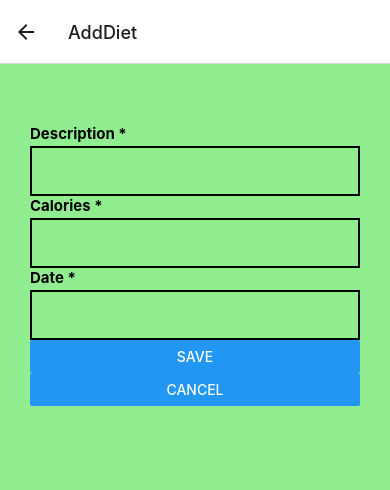
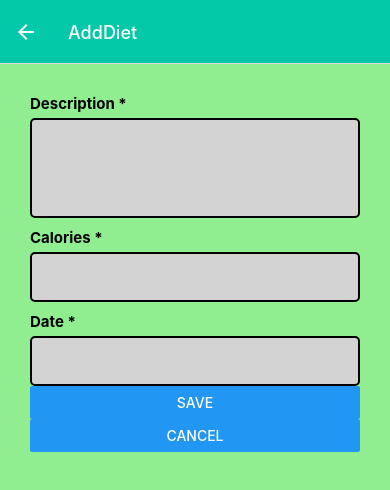
Before and after one commit to haorup/DietActivity, a React Native app: screen /AddDiet in a window 390 px wide. Shown: the top 490 px of the page. Built offline with nearby package versions, Linux system fonts and the light colour scheme.

Commit message:
create colorhelper const in stylehelper file, applied the color helperto all the headers and component

```diff
--- a/App.js
+++ b/App.js
@@ -8,7 +8,7 @@ import Settings from './Screens/Setting';
 import AddActivity from './Screens/AddActivity';
 import AddDiet from './Screens/AddDiet';
 import MaterialCommunityIcons from '@expo/vector-icons/MaterialCommunityIcons';
-import {StyleHelper, ColorHelper } from './Components/StyleHelper';
+import { StyleHelper, ColorHelper } from './Components/StyleHelper';
 import { DataProvider } from './Components/DataProvider';
 
 
@@ -31,6 +31,8 @@ function TabNavigator() {
       },
       tabBarActiveTintColor: ColorHelper.activeTabColor,
       tabBarInactiveTintColor: ColorHelper.inactiveTabColor,
+      headerStyle: { backgroundColor: ColorHelper.headerColor },
+      headerTintColor: ColorHelper.headerTintColor,
     })}>
       <Tab.Screen name="Activity" component={Activity} />
       <Tab.Screen name="Diet" component={Diet} />
@@ -42,13 +44,18 @@ function TabNavigator() {
 export default function App() {
   return (
     <DataProvider>
-    <NavigationContainer>
-    <Stack.Navigator>
+      <NavigationContainer>
+        <Stack.Navigator screenOptions={
+          {
+            headerStyle: { backgroundColor: ColorHelper.headerColor },
+            headerTintColor: ColorHelper.headerTintColor,
+          }
+        }>
           <Stack.Screen name="TabNavigator" component={TabNavigator} options={{ headerShown: false }} />
           <Stack.Screen name='AddActivity' component={AddActivity} options={{ headerBackTitle: 'Back' }} />
           <Stack.Screen name='AddDiet' component={AddDiet} options={{ headerBackTitle: 'Back' }} />
-    </Stack.Navigator>
-    </NavigationContainer>
+        </Stack.Navigator>
+      </NavigationContainer>
     </DataProvider>
   );
 }
--- a/Components/DatePicker.js
+++ b/Components/DatePicker.js
@@ -1,4 +1,4 @@
-import { StyleSheet, Text, View, TextInput } from 'react-native'
+import { StyleSheet, Text, View, TextInput, Platform } from 'react-native'
 import React from 'react'
 import DateTimePicker from '@react-native-community/datetimepicker';
 import { StyleHelper } from './StyleHelper';
@@ -28,13 +28,13 @@ export default function DatePicker({ date, setDate,
     return (
         <View>
             <Text style={StyleHelper.text}>Date *</Text>
-            <TextInput style={{ borderWidth: 2, borderColor: 'black', height: 50 }}
+            <TextInput style={[StyleHelper.input, { marginBottom: 0 }]}
                 onPressIn={handleDatePicker}
                 value={formattedDate} />
             {showDatePicker && <DateTimePicker
                 value={new Date()}
                 mode='date'
-                display="inline"
+                display={Platform.OS === 'ios' ? 'inline' : 'default'}
                 onChange={handleDateChange} />}
         </View>
     )
--- a/Components/Dropdown.js
+++ b/Components/Dropdown.js
@@ -16,6 +16,8 @@ export default function Dropdown({passedValue, setPassedValue}) {
     <View style={{ zIndex: open ? 1000 : 0 }}>
         <Text style={StyleHelper.text}>Activity *</Text>
         <DropDownPicker
+        style={StyleHelper.dropDown}
+        textStyle={{ fontSize: 15 }}
           placeholder="Select An Activity"
           open={open}
           value={passedValue}
--- a/Components/StyleHelper.js
+++ b/Components/StyleHelper.js
@@ -1,8 +1,14 @@
-import { StyleSheet } from 'react-native';
+import { StyleSheet, TextInput } from 'react-native';
 
 export const ColorHelper = {
     activeTabColor: 'orange',
     inactiveTabColor: 'gray',
+    inputBackgroundColor: '#d3d3d3',
+    blackColor: 'black',
+    headerColor: 'rgba(3, 201, 169, 1)',
+    headerTintColor: 'white',
+    firstBackgroundColor: 'lightgreen',
+    secondBackgroundColor: '#FFB6C1',
 }
 
 const commonStyles = {
@@ -12,18 +18,32 @@ const commonStyles = {
         // alignItems: 'center',
         // justifyContent: 'center',
         padding: 30,
-        paddingTop: 60,
-        paddingBottom: 120,
+        paddingTop: 30,
+        paddingBottom: 100,
       },
 
     text: {
-        color: 'black',
+        color: ColorHelper.blackColor,
         fontSize: 15,
         fontWeight: 'bold',
-        paddingBottom: 3,
-
-
+        marginBottom: 5,
       },
+    input: {
+        borderWidth: 2,
+        borderColor: ColorHelper.blackColor,
+        height: 50,
+        borderRadius: 5,
+        marginBottom: 10,
+        backgroundColor: ColorHelper.inputBackgroundColor,
+        fontSize: 15,
+        padding: 10,
+    },
+    dropDown: {
+        backgroundColor: ColorHelper.inputBackgroundColor,
+        borderColor: ColorHelper.blackColor,
+        borderWidth: 2,
+        marginBottom: 10,
+    },
 }
 
 export const StyleHelper = StyleSheet.create(commonStyles);
--- a/Screens/AddActivity.js
+++ b/Screens/AddActivity.js
@@ -54,7 +54,7 @@ export default function AddActivity() {
       <Dropdown passedValue={value} setPassedValue={setValue} />
 
       <Text style={StyleHelper.text}>Duration (min)*</Text>
-      <TextInput style={{ borderWidth: 2, borderColor: 'black', height: 50 }}
+      <TextInput style={ StyleHelper.input}
         value={durationData} onChangeText={(newDuration) => setDurationData(newDuration)} />
 
       <DatePicker date={date} setDate={setDate}
--- a/Screens/AddDiet.js
+++ b/Screens/AddDiet.js
@@ -49,11 +49,12 @@ export default function AddDiet() {
   return (
     <View style={StyleHelper.container}>
       <Text style={StyleHelper.text}>Description *</Text>
-      <TextInput style={{ borderWidth: 2, borderColor: 'black', height: 50 }}
+      <TextInput style={[StyleHelper.input, {height: 100}]}
+        multiline={true}
         value={description} onChangeText={(newDescription) => setDescription(newDescription)} />
 
       <Text style={StyleHelper.text}>Calories *</Text>
-      <TextInput style={{ borderWidth: 2, borderColor: 'black', height: 50 }}
+      <TextInput style={StyleHelper.input}
         value={calorieData} onChangeText={(newCalories) => setCalorieData(newCalories)} />
 
       <DatePicker date={date} setDate={setDate}
--- a/Screens/Diet.js
+++ b/Screens/Diet.js
@@ -4,6 +4,7 @@ import {useEffect} from 'react'
 import {DataContext, DataProvider} from '../Components/DataProvider'
 import { useContext } from 'react'
 import ItemList from '../Components/ItemList'
+import { StyleHelper } from '../Components/StyleHelper'
 
 
 export default function Diet({navigation}) {
@@ -25,7 +26,7 @@ export default function Diet({navigation}) {
   });
 
   return (
-    <View>
+    <View style={StyleHelper.container}>
       <DataProvider>
       <ItemList dataArr={state.diet} />
       </DataProvider>
--- a/Screens/Setting.js
+++ b/Screens/Setting.js
@@ -1,10 +1,11 @@
 import { StyleSheet, Text, View } from 'react-native'
 import React from 'react'
+import { StyleHelper } from '../Components/StyleHelper'
 
 export default function Setting() {
   return (
-    <View>
-      <Text>Setting</Text>
+    <View style={StyleHelper.container}>
+      <Text>Settingaaabbb</Text>
     </View>
   )
 }
```
